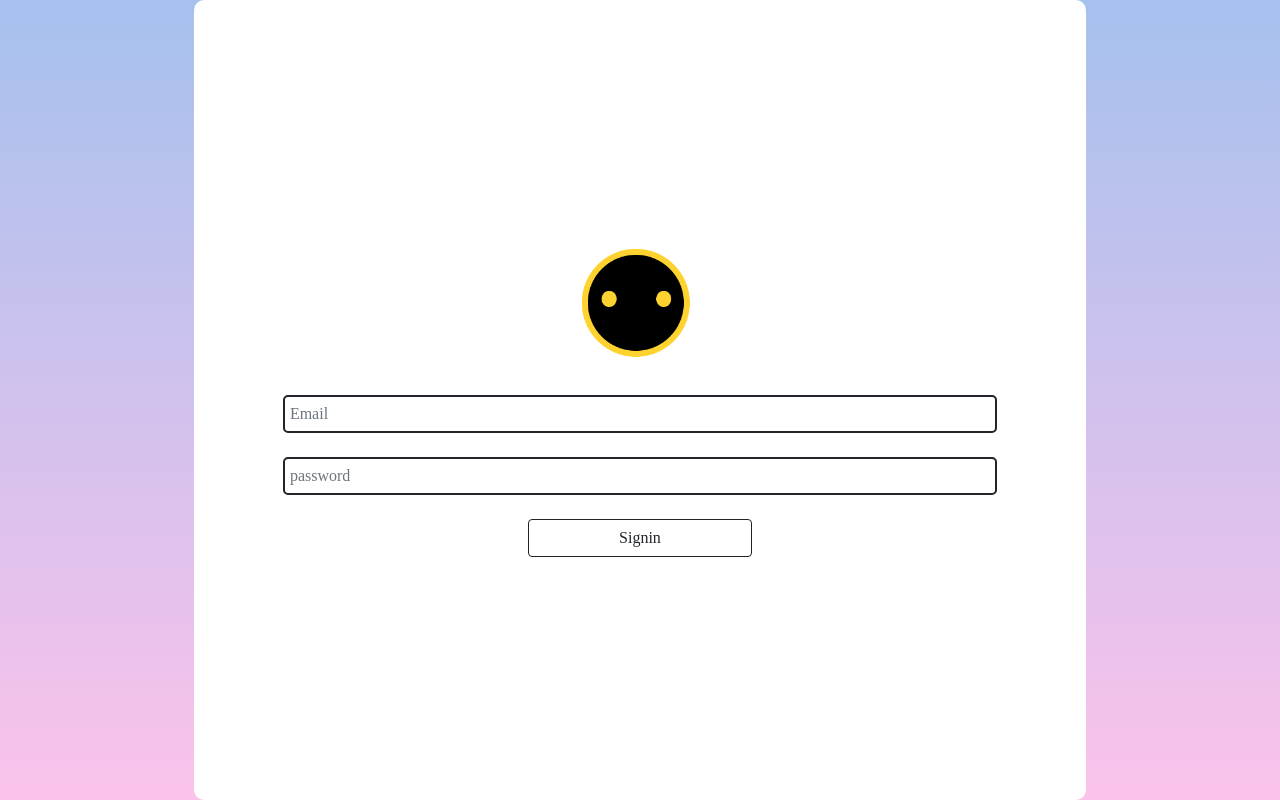
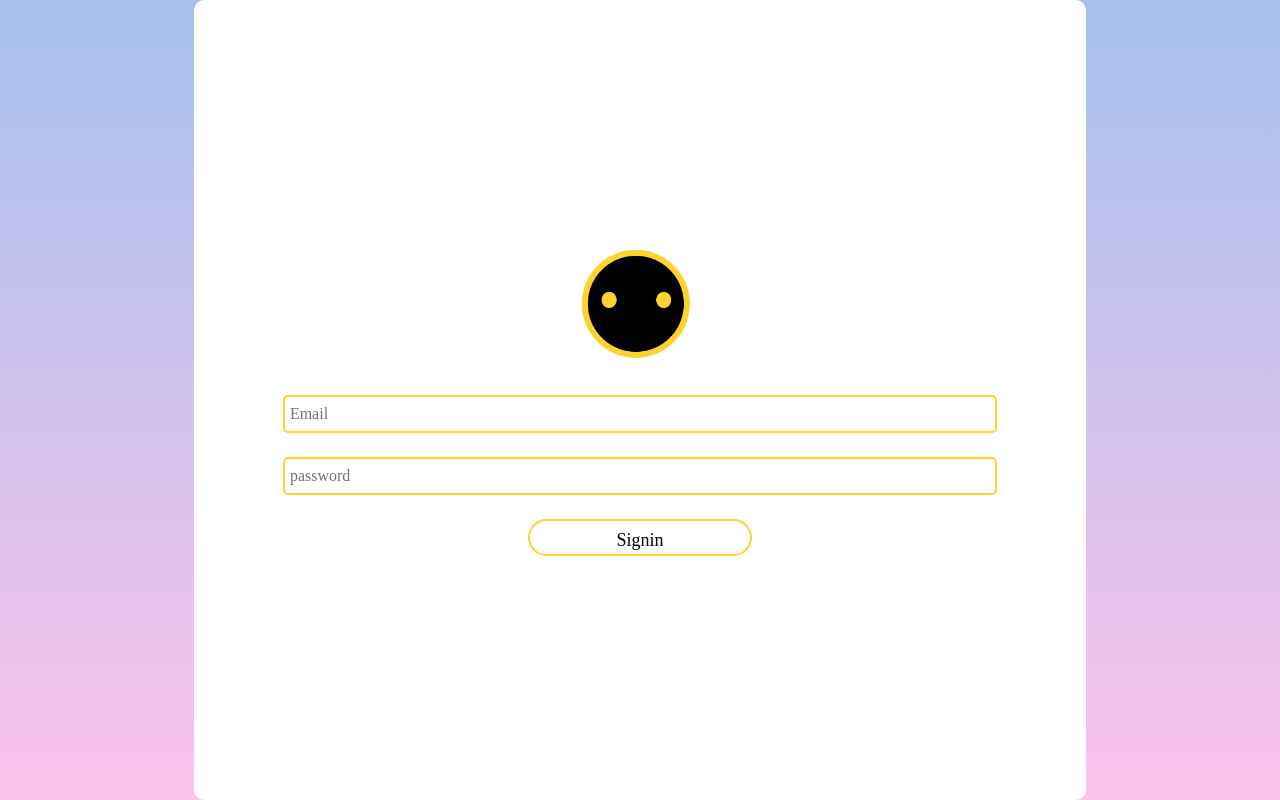
Before and after one commit to sinasicicek/moviesbook, a Vue app: page / in a window 1280 px wide. Built offline with nearby package versions, Linux system fonts and the light colour scheme.

Commit message:
navbar fix button

```diff
--- a/package.json
+++ b/package.json
@@ -10,8 +10,9 @@
   "dependencies": {
     "core-js": "^3.8.3",
     "firebase": "^10.3.1",
-    "vue": "^3.2.13",
-    "vue-router": "^4.2.4"
+    "vue": "^3.4.3",
+    "vue-router": "^4.2.4",
+    "yarn": "^1.22.21"
   },
   "devDependencies": {
     "@babel/core": "^7.12.16",
--- /dev/null
+++ b/src/components/navbar/navbarButton.vue
@@ -0,0 +1,37 @@
+<template>
+  <button class="btn" >{{ icerikName }}</button>
+</template>
+<script>
+export default{
+   props: ['icerikName']
+}
+</script>
+<style>
+.main {
+  display: flex;
+  align-items: center;
+  justify-content: center;
+}
+
+.btn {
+  width: 170px;
+  height: 37px;
+  font-size: 18px;
+  background: #fff;
+  border: none;
+  border-radius: 50px;
+  color: #000;
+  outline: none;
+  cursor: pointer;
+  transition: all 0.4s;
+}
+
+.btn:hover {
+  box-shadow: inset 0 0 0 4px #ef476f,
+              inset 0 0 0 8px #ffd166,
+              inset 0 0 0 12px #06d6a0,
+              inset 0 0 0 16px #118ab2;
+  background: #073b4c;
+  color: #fff;
+}
+</style>
--- a/src/components/navbar/navbarliste.vue
+++ b/src/components/navbar/navbarliste.vue
@@ -11,9 +11,9 @@
             <li class="flowerBox-li"><router-link to="home">FlowerBox</router-link> </li>
         </ul>
         <ul class="navbarliste w-75 d-flex justify-content-center">
-            <li><router-link to="home" class="container-a">Movies</router-link> </li>
-            <li><router-link to="/listem" class="container-a">Music</router-link></li>
-            <li><router-link to="/listem" class="container-a">Listem</router-link></li>
+            <li><router-link to="home" class=""><buttonN :icerikName="'Movies'"/></router-link> </li>
+            <li><router-link to="/listem" class=""><buttonN :icerikName="'Music'"/></router-link></li>
+            <li><router-link to="/listem" class=""><buttonN :icerikName="'Listem'"/></router-link></li>
         </ul>
         <ul class="navbaruser w-25 d-flex justify-content-end">
             <button class="btn-close cube" @click="exit"></button>
@@ -25,8 +25,12 @@
 
 <script>
 import { auth } from '../firebaseconf';
+import buttonN from './navbarButton.vue'
 
 export default {
+    components:{
+        buttonN
+    },
     methods:{
         exit(){
             auth.signOut()
@@ -119,8 +123,7 @@ a{
 li{
     display: inline-block;
     color:white ;
-   max-width: 200px;
-    max-height: 40px;
+
 }
 .container-a {
     margin:0px 2rem;
--- a/src/view/login/logintemplate.vue
+++ b/src/view/login/logintemplate.vue
@@ -5,7 +5,7 @@
       <input class="home-box-input form-control " type="text" v-model="vmodelname" placeholder="Email"> <br>
       <input class="home-box-input form-control " type="password" v-model="vmodelpassw" placeholder="password">
       <br>
-      <button class="btn btn-outline-dark w-25" @click="inputcontrol(vmodelname,vmodelpassw)" >Signin</button>
+      <button class="btn btn-outline-dark w-25 btn-cerceve" @click="inputcontrol(vmodelname,vmodelpassw)" >Signin</button>
       <br>
       <div :class="alert_class" v-if="alert_vif">{{ alert_mesaj }}</div>
 
@@ -29,7 +29,6 @@ export default {
       alert_class:""
     }
   },
-
   methods:{
     loginBtn(name,passw){
 
@@ -64,6 +63,9 @@ export default {
 </script>
 
 <style>
+.btn-cerceve{
+  border: 2px solid #fed32f;
+}
 .home{
   height: 100vh;
 }
@@ -87,7 +89,7 @@ export default {
 .home-box-input{
   width: 80%;
   padding: 5px;
-  border: 2px solid;
+  border: 2px solid #fed32f;
   border-radius: 5px;
 }
 .tamortasi{
@@ -121,9 +123,7 @@ export default {
     width: 80% !important;
     height: 100% !important;
   }
-  .btn{
-    width: 80%;
-  }
+
 }
 
 </style>
--- a/vue.config.js
+++ b/vue.config.js
@@ -1,4 +1,7 @@
 const { defineConfig } = require('@vue/cli-service')
 module.exports = defineConfig({
-  transpileDependencies: true
+  transpileDependencies: true,
+  devServer: {
+    port: 3001,
+  },
 })
```
Also changed, not shown: 2 other files (tests, documents, lock files or other folders).
